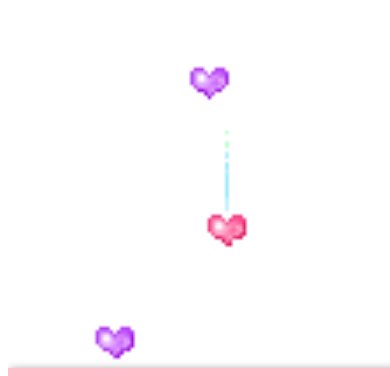
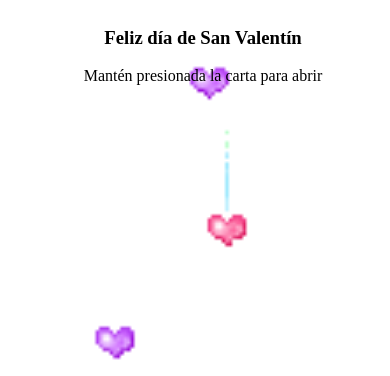
Before and after one commit to Jk99z2/valentinesIMC, a plain HTML site: page index.html in a window 390 px wide. Shown: the top 376 px of the page. Drawn offline with Linux system fonts and the light colour scheme.

Commit message:
Fix mobile

```diff
--- a/index.html
+++ b/index.html
@@ -12,6 +12,8 @@
     <link rel="stylesheet" href="style.css">
   </head>
   <body>
+    <h3 class="title" style="text-align: center;">Feliz día de San Valentín</h3>
+    <p style="text-align: center;">Mantén presionada la carta para abrir</p>
     <div class="card">
       <div class="back">
         <img src="imclogo.png" alt="heart" class="logo" />
```
